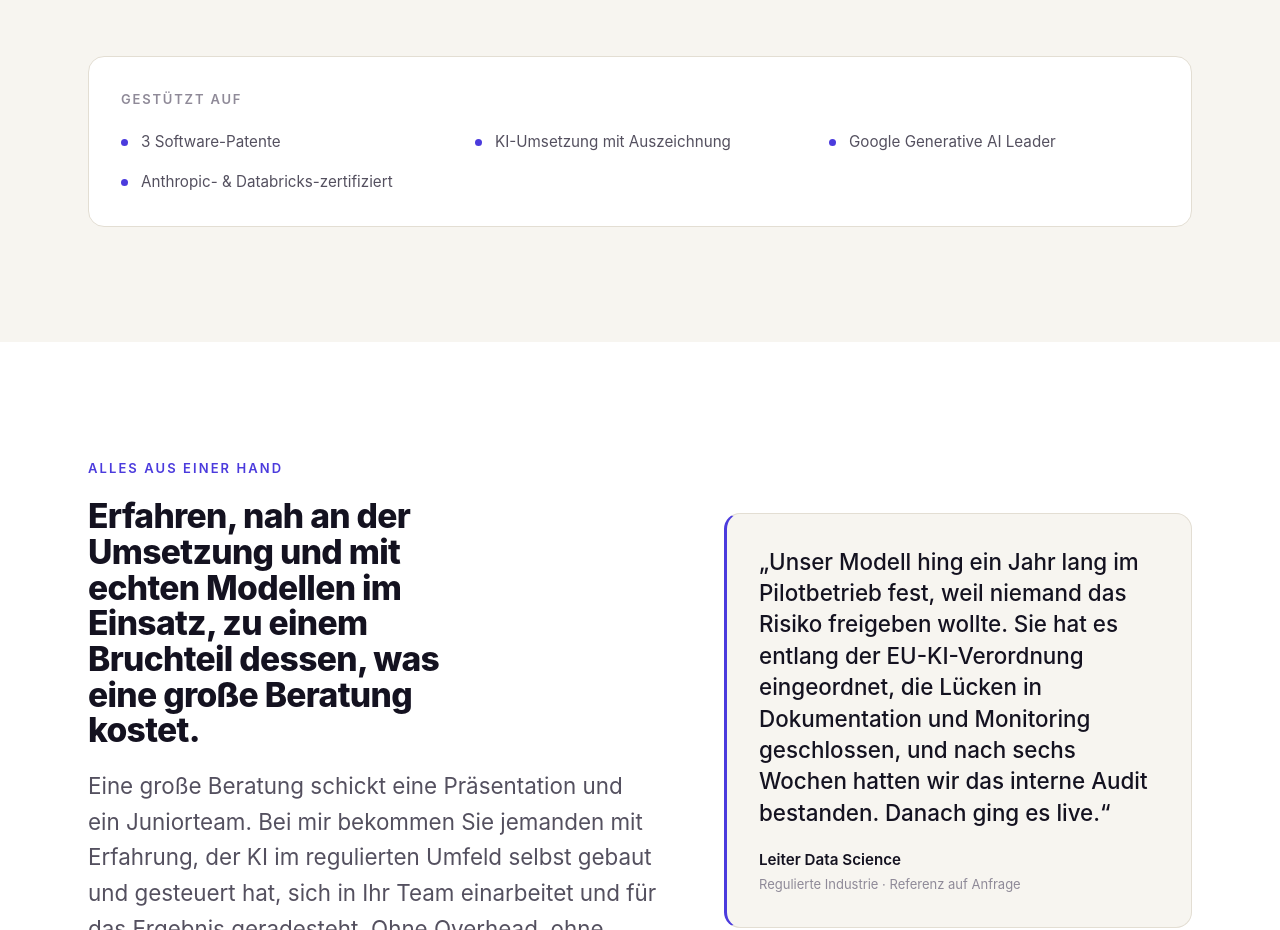
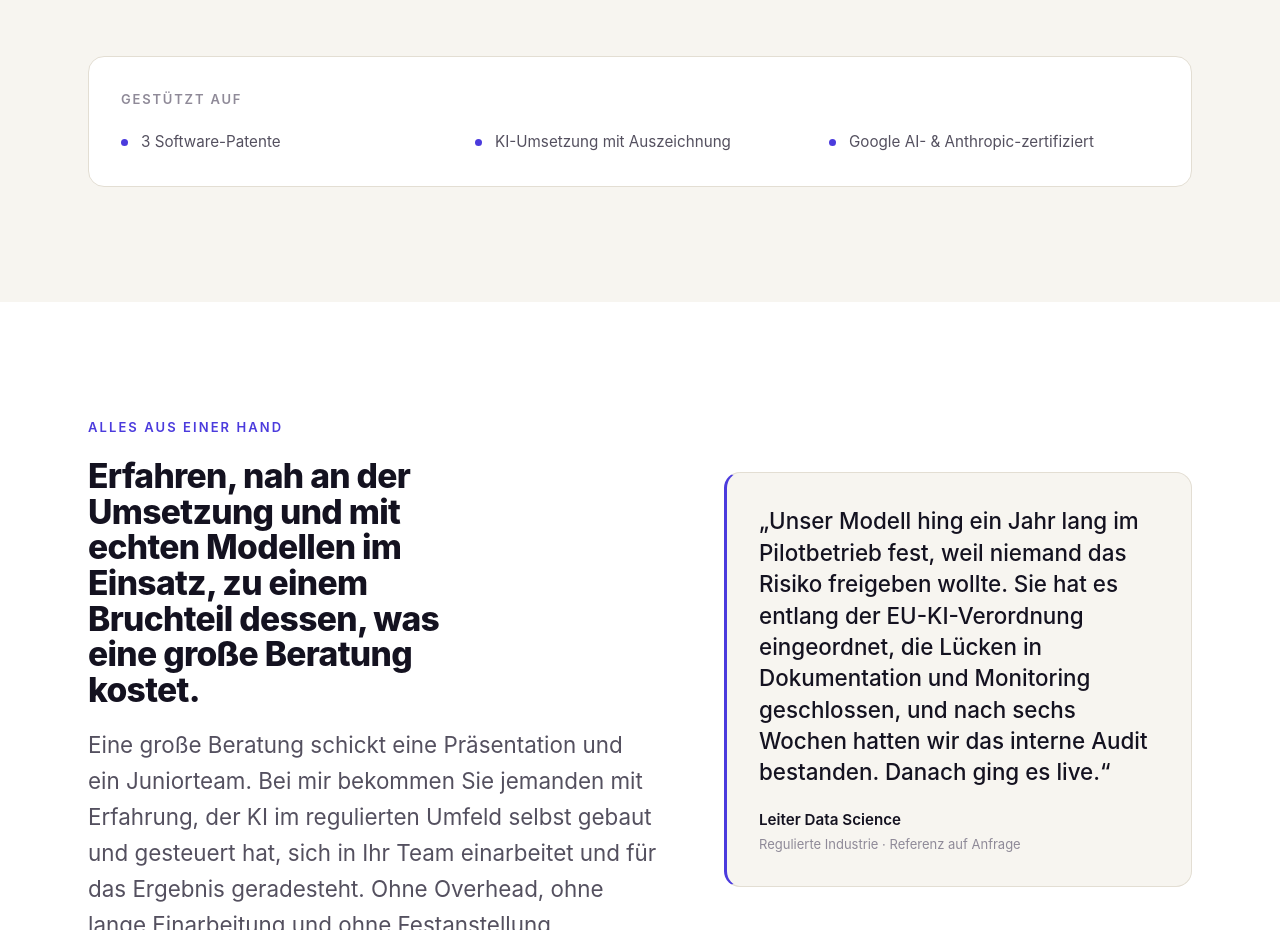
Before and after one commit to ellaroyce/ellaroyce.github.io, a plain HTML site: page index.html in a window 1280 px wide. Shown: the part 4840-5770 px from the top of the page. Drawn offline with Linux system fonts and the light colour scheme; a web font is replaced by a local one.

Commit message:
Consolidate credentials to 3: merge Google AI & Anthropic, drop Databricks (EN/DE)

```diff
--- a/index.html
+++ b/index.html
@@ -304,8 +304,7 @@
         <ul role="list">
           <li data-i18n="creds.l1">3 software patents</li>
           <li data-i18n="creds.l2">Award-winning AI delivery</li>
-          <li data-i18n="creds.l3">Google Generative AI Leader</li>
-          <li data-i18n="creds.l4">Anthropic &amp; Databricks certified</li>
+          <li data-i18n="creds.l3">Google AI &amp; Anthropic certified</li>
         </ul>
       </div>
     </div>
--- a/script.js
+++ b/script.js
@@ -127,8 +127,7 @@ const I18N = {
     'creds.intro': 'Gestützt auf',
     'creds.l1': '3 Software-Patente',
     'creds.l2': 'KI-Umsetzung mit Auszeichnung',
-    'creds.l3': 'Google Generative AI Leader',
-    'creds.l4': 'Anthropic- & Databricks-zertifiziert',
+    'creds.l3': 'Google AI- & Anthropic-zertifiziert',
 
     'whyme.eyebrow': 'Alles aus einer Hand',
     'whyme.title': 'Erfahren, nah an der Umsetzung und mit echten Modellen im Einsatz, zu einem Bruchteil dessen, was eine große Beratung kostet.',
```
